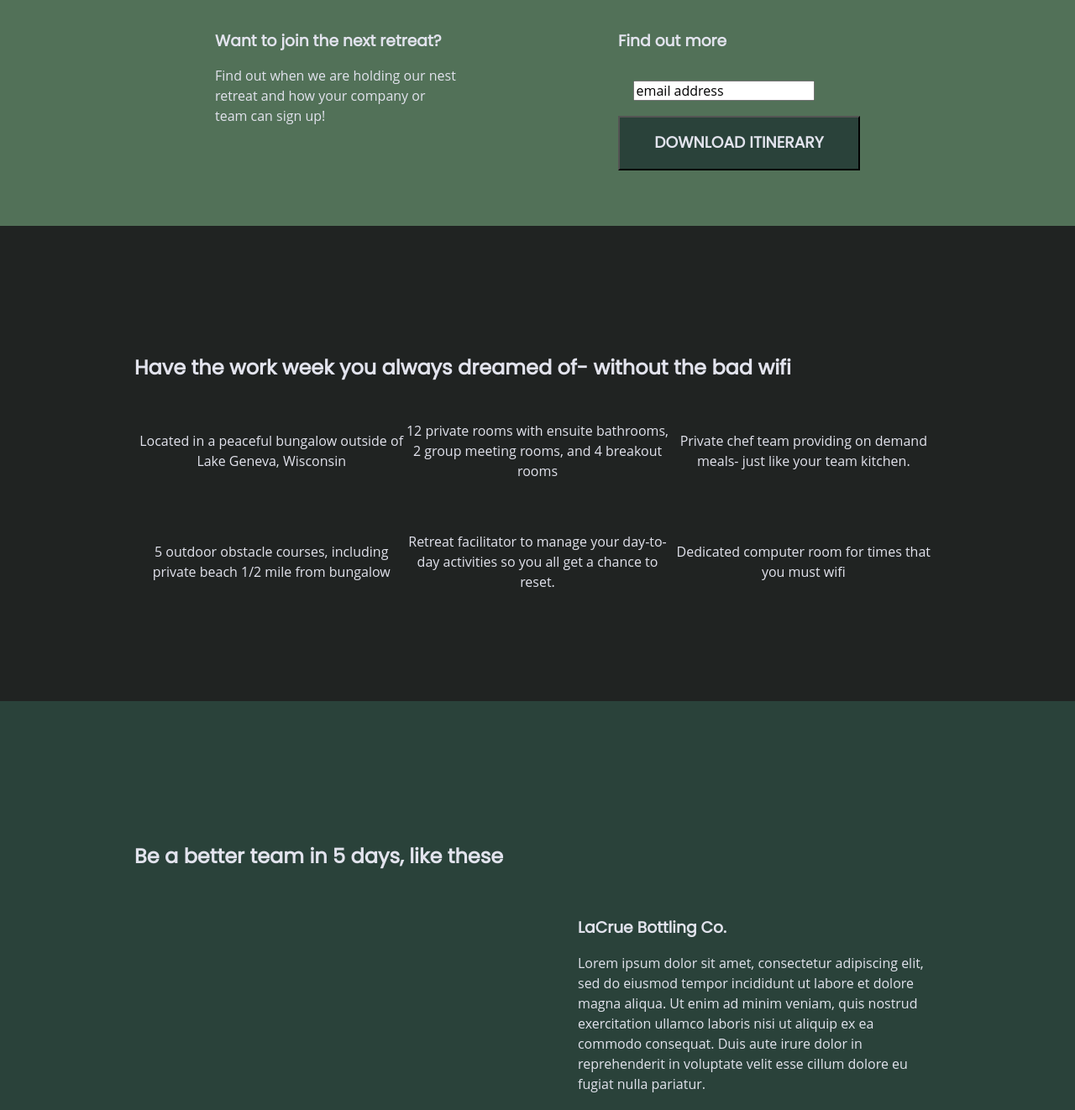
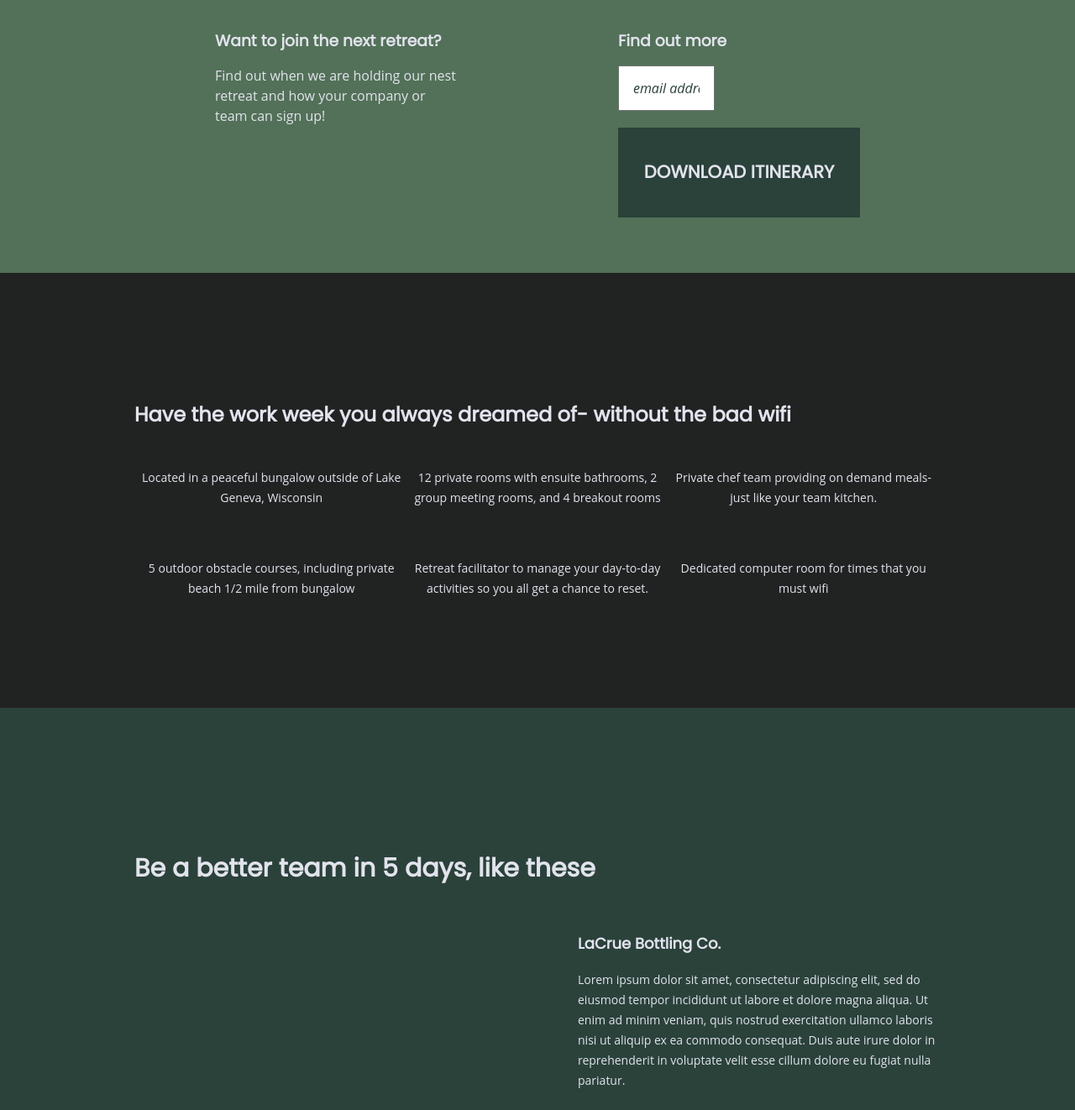
Before and after one commit to Mbuchyn/unplugged_site, a website built with Parcel: page index.html in a window 1280 px wide. Shown: the part 275-1597 px from the top of the page at 84% size. Built offline with nearby package versions, Linux system fonts and the light colour scheme.

Commit message:
Added styling to form section and background/accent colors

```diff
--- a/css/main.css
+++ b/css/main.css
@@ -101,6 +101,11 @@ textarea {
     background-color: #202322;
   }
 
+  .content-wrapper {
+    width: 90%;
+    margin: 50px 0;
+  }
+
   h2 {
     font-family: 'Poppins', sans-serif;
     margin-top: 55px;
@@ -172,13 +177,10 @@ textarea {
     text-transform: uppercase;
   }
 
-  .content-wrapper {
-    width: 90%;
-
-  }
 
   footer {
     flex-direction: column;
+    text-align: center;
   }
 
   footer p {
@@ -230,25 +232,39 @@ textarea {
 
   }
 
-  aside input .form,
+  aside .form {
+    margin-top: 30px;
+  }
+
+  aside input form,
   button {
     display: flex;
     justify-content: center;
     align-items: center;
-    width: 100%;
   }
 
-  aside form {
-    padding: 1.1em;
-
+  input[type=text] {
+    box-sizing: border-box;
+    width: 100%;
+    color: #2a423a;
+    font-style: italic;
+    padding: 1em;
   }
 
+
   aside button {
+    width: 100%;
+    padding: 20px 0;
+    margin-top: 20px;
     font-family: 'Poppins', sans-serif;
-    font-weight: 200;
+    font-weight: 500;
+    font-size: 1.125em;
     color: #e2e3ed;
     background-color: #2a423a;
     text-transform: uppercase;
+    border: none;
+    text-align: center;
+
   }
 
   .features {
@@ -273,7 +289,7 @@ textarea {
   .features p {
     text-align: center;
     margin: 0;
-
+    font-size: 0.875em;
   }
 
   .reviews {
@@ -287,11 +303,18 @@ textarea {
 
   .reviews h2 {
     margin-bottom: 40px;
+    font-size: 1.875em;
+    line-height: 30pt;
   }
 
   .reviews h3 {
-    width: 55% ;
+    width: 83% ;
     margin: 20px 0;
+    font-size: 1.125em;
+  }
+
+  .reviews p {
+    font-size: 0.875em;
   }
 
 
```
